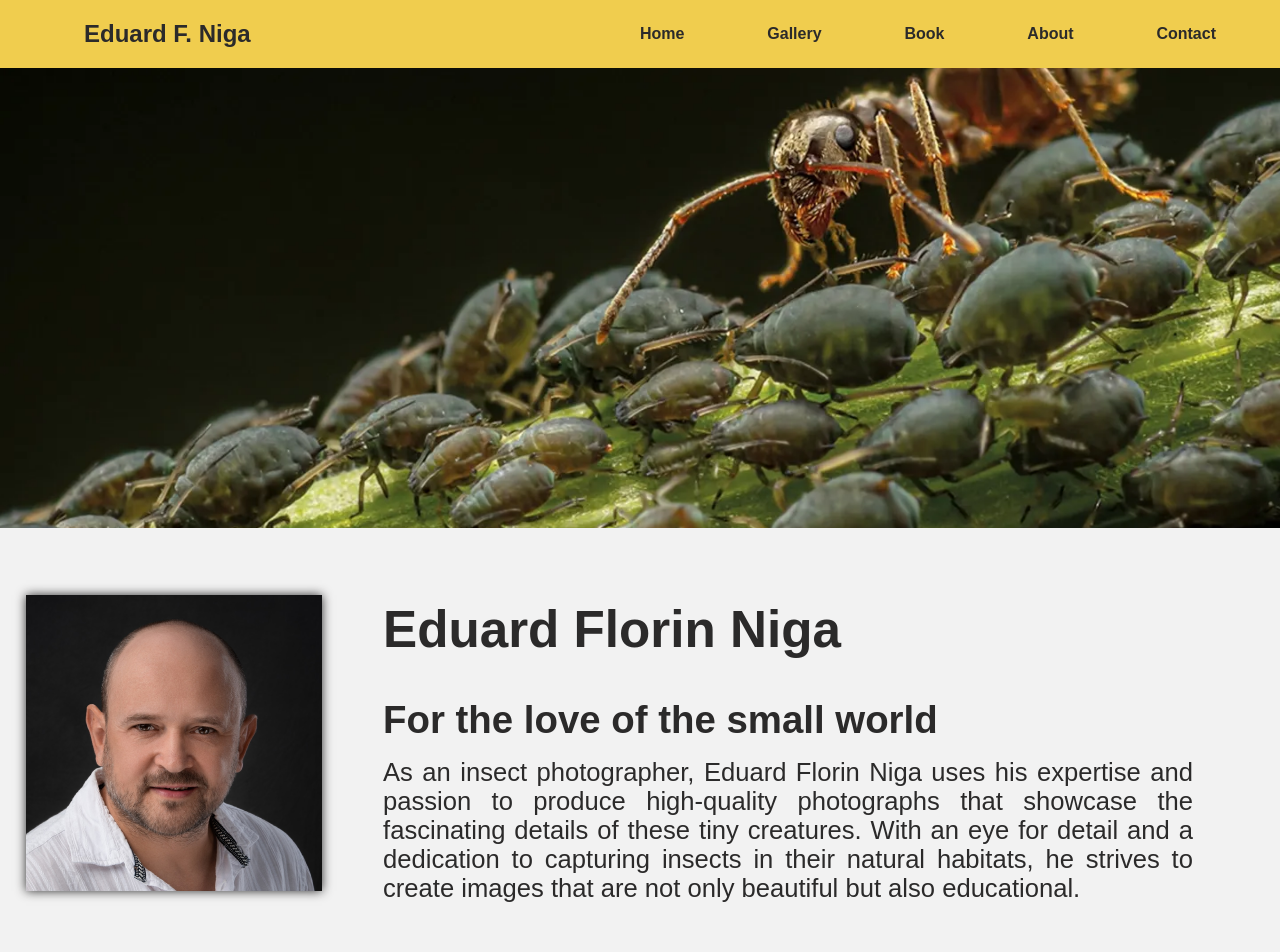
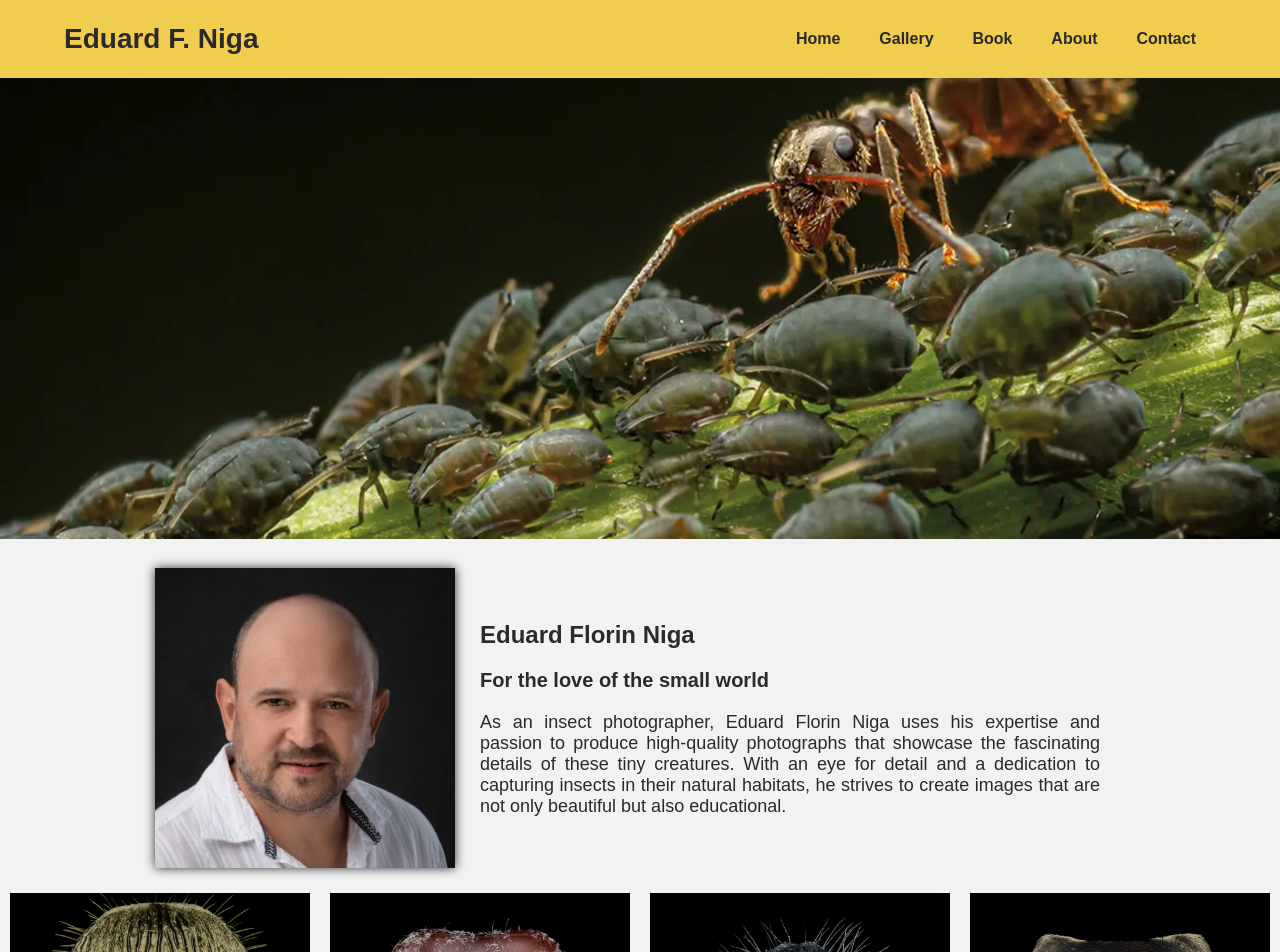
Before and after one commit to AnasMations/Micro-Life-Website, a plain HTML site: page index.html in a window 1280 px wide. Shown: the top 952 px of the page. Drawn offline with Linux system fonts and the light colour scheme.

Commit message:
Fix padding and margins

```diff
--- a/index.html
+++ b/index.html
@@ -10,7 +10,7 @@
     <body>
         <!-- Header -->
         <header>
-            <nav class="menu">
+            <nav class="header-container">
                 <h1>Eduard F. Niga</h1>
                 <ul>
                     <li><a href="#">Home</a></li>
@@ -23,15 +23,19 @@
         </header>
 
         <!-- Main Image -->
-        <img class="main_image" src="Images/main_image.png" alt="ant">
+        <div class="main-image-container">
+            <img src="Images/main_image.png" alt="ant">
+        </div>
 
         <!-- Personal Brief -->
-        <div class="personal_brief">
-            <img class="" src="Images/personal_pic.png" alt="ant">
-            <div>
-                <h2>Eduard Florin Niga</h2>
-                <h3>For the love of the small world</h3>
-                <p>As an insect photographer, Eduard Florin Niga uses his expertise and passion to produce high-quality photographs that showcase the fascinating details of these tiny creatures. With an eye for detail and a dedication to capturing insects in their natural habitats, he strives to create images that are not only beautiful but also educational.</p>
+        <div class="CENTER">
+            <div class="personal-brief">
+                <img class="" src="Images/personal_pic.png" alt="ant">
+                <div class="personal-brief-text">
+                    <h2>Eduard Florin Niga</h2>
+                    <h3>For the love of the small world</h3>
+                    <p>As an insect photographer, Eduard Florin Niga uses his expertise and passion to produce high-quality photographs that showcase the fascinating details of these tiny creatures. With an eye for detail and a dedication to capturing insects in their natural habitats, he strives to create images that are not only beautiful but also educational.</p>
+                </div>
             </div>
         </div>
 
--- a/style.css
+++ b/style.css
@@ -8,6 +8,30 @@
 body {
     background-color: #F2F2F2;
     margin: auto;
+    overflow-x: hidden;
+}
+
+h1 {
+    font-size: 28px;
+}
+
+h2 {
+    font-size: 24px;
+}
+
+h3 {
+    font-size: 20px;
+}
+
+p {
+    font-size: 18px;
+}
+
+.CENTER {
+    display: flex;
+    flex-direction: column;
+    justify-content: center;
+    align-items: center;
 }
 
 /*********** Footer ***********/
@@ -17,7 +41,7 @@ body {
     justify-content: space-between;
     align-items: center;
     background-color: #706F6F;
-    padding: 0% 5% 0% 5%; /*U R D L*/
+    padding: 5%
 }
 
 .footer .contact{
@@ -27,8 +51,9 @@ body {
 
 .footer ul {
     display: flex;
-    width: 50%;
     justify-content: space-between;
+    width: 400px;
+    padding: 0px 20px 0px 20px;
 }
 
 .footer ul li {
@@ -45,18 +70,6 @@ body {
     background-color: #F1E0A0;
 }
 
-.main_image {
-    width: 100%
-}
-
-.footer h2{
-    font-size: 4vw;
-}
-
-.footer h3{
-    font-size: 3vw;
-}
-
 /* Mobile */
 @media screen and (max-width: 620px) {
     .footer ul {
@@ -69,12 +82,8 @@ body {
 
 /*********** Header Menu ***********/
 
-.menu h1 {
-    color: #2B2A2A;
-    margin-left: 20px;
-}
-
-.menu {
+/* Website header title and navigation menu */
+.header-container {
     display: flex;
     justify-content: space-between;
     align-items: center;
@@ -82,29 +91,39 @@ body {
     padding: 0% 5% 0% 5%; /*U R D L*/
 }
 
-.menu ul {
-    display: flex;
-    width: 50%;
-    justify-content: space-between;
+/* Header title */
+.header-container h1 {
+    color: #2B2A2A;
 }
 
-.menu ul li {
+/* Navigation menu */
+.header-container ul {
+    display: flex;
+    justify-content: space-between;
+    width: 400px;
+    padding: 0px 20px 0px 20px;
+}
+
+/* Removing bullet points */
+.header-container ul li {
     display: inline;
 }
 
-.menu ul li a{
+/* Navigation menu text style */
+.header-container ul li a{
     font-weight: bold;
     text-decoration: none;
 }
 
-.menu ul li a:hover{
+/* Navigation menu text animation on hover */
+.header-container ul li a:hover{
     color: #706F6F;
     background-color: #F1E0A0;
 }
 
 /* Mobile */
 @media screen and (max-width: 620px) {
-    .menu ul {
+    .header-container ul {
         display: flex;
         width: auto;
         justify-content: space-between;
@@ -114,44 +133,51 @@ body {
 
 /*********** Main Hook Image ***********/
 
-.main_image {
+.main-image-container {
+    width: 100%;
+    overflow: hidden;
+}
+
+.main-image-container img {
     width: 100%
+}
+
+/* Mobile */
+@media screen and (max-width: 620px) {
+    .main-image-container img{
+
+    }
 }
 
 
 /*********** Personal Brief ***********/
 
-.personal_brief {
+.personal-brief {
     display: flex;
     align-items: center;
-    padding: 2%;
-
+    padding: 25px;
 }
 
-.personal_brief img {
-    width: 25%;
-    height: 25%;
+.personal-brief img {
+    width: 300px;
     box-shadow: 0px 0px 10px;
 }
 
-.personal_brief div {
-    padding: 0% 5% 0% 5%
+.personal-brief-text {
+    padding: 25px;
+    max-width: 620px;
 }
 
-.personal_brief h2 {
-    font-size: 4vw;
-    margin-bottom: 2%;
+.personal-brief-text p {
+    text-align: justify;
 }
 
-.personal_brief h3 {
-    font-size: 3vw;
-    margin-bottom: 2%;
-}
-
-.personal_brief p {
-    font-size: 2vw;
-    margin-top: 0%;
-    text-align: justify;
+/* Mobile */
+@media screen and (max-width: 620px) {
+    .personal-brief {
+        flex-direction: column;
+        text-align: center
+    }
 }
 
 /*********** Brief static Gallery ***********/
@@ -163,8 +189,7 @@ body {
 }
 
 .gallery-slideshow img{
-    width: 30%;
-    height: 30%;
+    width: 300px;
 }
 
 /*********** Gallery slideshow ***********/
```
